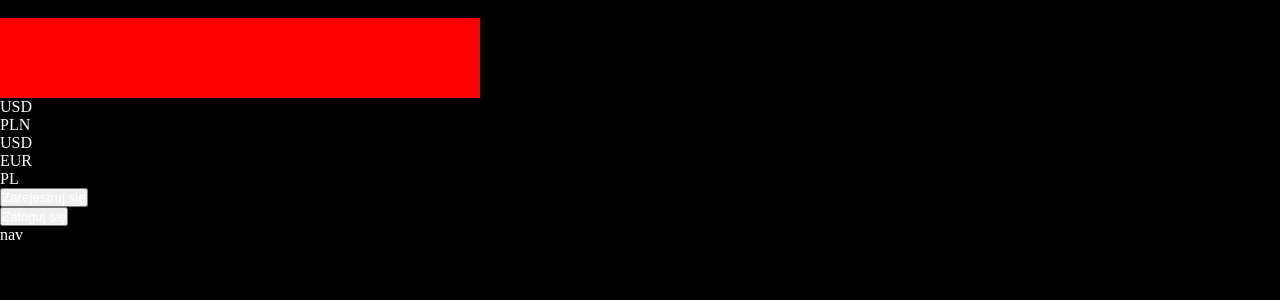
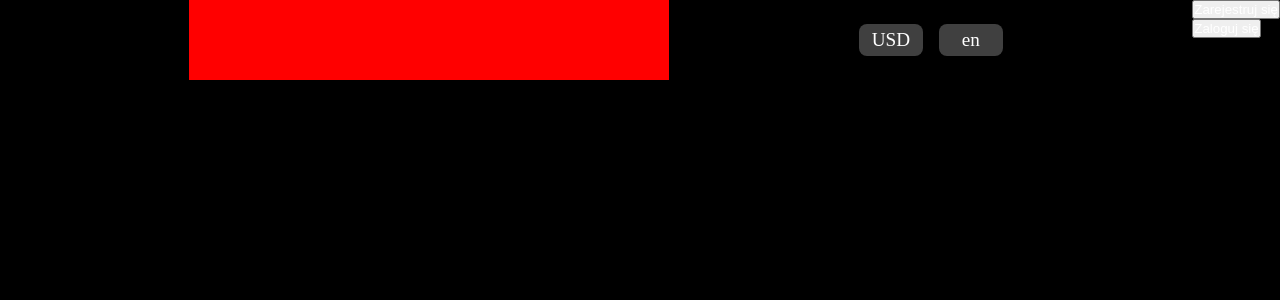
Before and after one commit to oliwierrosiak/market-place-react, a React (Create React App) app: page / in a window 1280 px wide. Shown: the top 300 px of the page. Built offline with nearby package versions, Linux system fonts and the light colour scheme.

Commit message:
Added list at topBar to choose lang and currency

```diff
--- a/src/App.js
+++ b/src/App.js
@@ -1,21 +1,42 @@
-import { useState } from 'react';
+import { useEffect, useState, useRef } from 'react';
 import styles from './app.module.css'
 import LangContext from './components/context/langContext';
 import Nav from './components/nav/nav';
 import TopBar from './components/topBar/topBar'
 import { BrowserRouter as Router, Route, Routes } from 'react-router-dom';
 import CurrencyContext from './components/context/currencyContext';
+import topBarStyles from './components/topBar/topBar.module.css'
 
 function App() {
 
   const [lang,setLang] = useState('en')
   const [currency,setCurrency] = useState('USD')
 
+  const currencyListRef = useRef()
+  const langListRef = useRef()
+
+  const bodyClicked = (e) =>
+  {
+    if(!e.target.classList.contains('listContainer'))
+    {
+      currencyListRef.current.classList.remove(topBarStyles.currencyListDisplay)
+      langListRef.current.classList.remove(topBarStyles.currencyListDisplay)
+    }
+  }
+
+  useEffect(()=>{
+    const body = document.querySelector('body')
+    body.addEventListener('click',bodyClicked)
+    return ()=>{
+      body.removeEventListener('click',bodyClicked)
+    }
+  },[])
+
   return (
   <>
     <LangContext.Provider value={{lang,setLang}}>
     <CurrencyContext.Provider value={{currency,setCurrency}}>
-      <TopBar />
+      <TopBar currencyListRef={currencyListRef} langListRef={langListRef}/>
 
       <Nav />
 
--- a/src/components/topBar/topBar.js
+++ b/src/components/topBar/topBar.js
@@ -2,9 +2,9 @@
 import styles from './topBar.module.css'
 import LangContext from '../context/langContext'
 import CurrencyContext from '../context/currencyContext'
-import { useContext } from 'react'
+import { useContext, useRef } from 'react'
 
-function TopBar()
+function TopBar(props)
 {
     const currency = useContext(CurrencyContext)
     const lang = useContext(LangContext)
@@ -12,18 +12,58 @@
     const currencyToChoose = ['PLN','USD','EUR']
     const langToChoose = ["PL","EN"]
 
+
+
+    const listContainerClicked = (e) =>
+    {
+        if(e.target.classList.contains(styles.listContainer))
+        {
+
+            props.currencyListRef.current.classList.remove(styles.currencyListDisplay)
+            props.langListRef.current.classList.remove(styles.currencyListDisplay)
+            e.target.children[0].classList.add(styles.currencyListDisplay)
+        }
+    }
+
+    const listClicked = (e,arg,action) =>
+    {
+        if(action === 'currency')
+        {
+            currency.setCurrency(arg)
+            e.target.closest('div').children[0].classList.remove(styles.currencyListDisplay)
+
+        }
+        else if(action === 'lang')
+        {
+            lang.setLang(arg)
+            e.target.closest('div').children[0].classList.remove(styles.currencyListDisplay)
+        }
+    }
+
     return(
         <div className={styles.topBar}>
             <img src='' className={styles.logo} />
             <Search />
 
-            <div className={styles.currency}>
-                {currency.currency}
-                <div className={styles.currencyList}>
-                    {currencyToChoose.map(x=><div className={styles.listItem}>{x}</div>)}
+            <div className={styles.langAndCurrency}>
+
+                <div className={`${styles.listContainer} listContainer`} onClick={listContainerClicked} >
+                    {currency.currency}
+                    <ul className={styles.list} ref={props.currencyListRef}>
+                        {currencyToChoose.map(x=><li className={styles.listItem} onClick={e=>listClicked(e,x,'currency')}>{x}</li>)}
+                    </ul>
                 </div>
-                </div>
-            <div className={styles.lang}>PL</div>
+
+             <div className={`${styles.listContainer} listContainer`} onClick={listContainerClicked} >
+                {lang.lang}
+                <ul className={styles.list} ref={props.langListRef}>
+                        {langToChoose.map(x=><li className={styles.listItem} onClick={e=>listClicked(e,x,'lang')}>{x}</li>)}
+                </ul>
+             </div>
+
+            </div>
+
+
 
             <div className={styles.login}>
                 <button className={`${styles.button} ${styles.register}`}>Zarejestruj się</button>
--- a/src/components/topBar/topBar.module.css
+++ b/src/components/topBar/topBar.module.css
@@ -1,5 +1,56 @@
 .topBar
 {
     width: 100%;
-
+    background-color: #000000;
+    position: fixed;
+    top:0;
+    left:0;
+    right: 0;
+    display: flex;
+    justify-content: space-between;
 }
+.langAndCurrency
+{
+    display: flex;
+    align-items: center;
+    gap:1rem;
+}
+.listContainer
+{
+    background-color: #404040;
+    position: relative;
+    height: 2rem;
+    width: 4rem;
+    font-size: 1.2rem;
+    display: flex;
+    justify-content: center;
+    align-items: center;
+    border-radius: .5rem;
+    cursor: pointer;
+}
+.list
+{
+    top:2.2rem;
+    position: absolute;
+    background-color: #404040;
+    list-style-type: none;
+    display: none;
+    flex-direction: column;
+    width: 4rem;
+    border-radius: .5rem;
+    overflow: hidden;
+}
+.listItem
+{
+    text-align: center;
+    padding: .2rem 0;
+    cursor: pointer;
+}
+.listItem:hover
+{
+    background: #808080;
+}
+.currencyListDisplay
+{
+    display: flex;
+}
```
